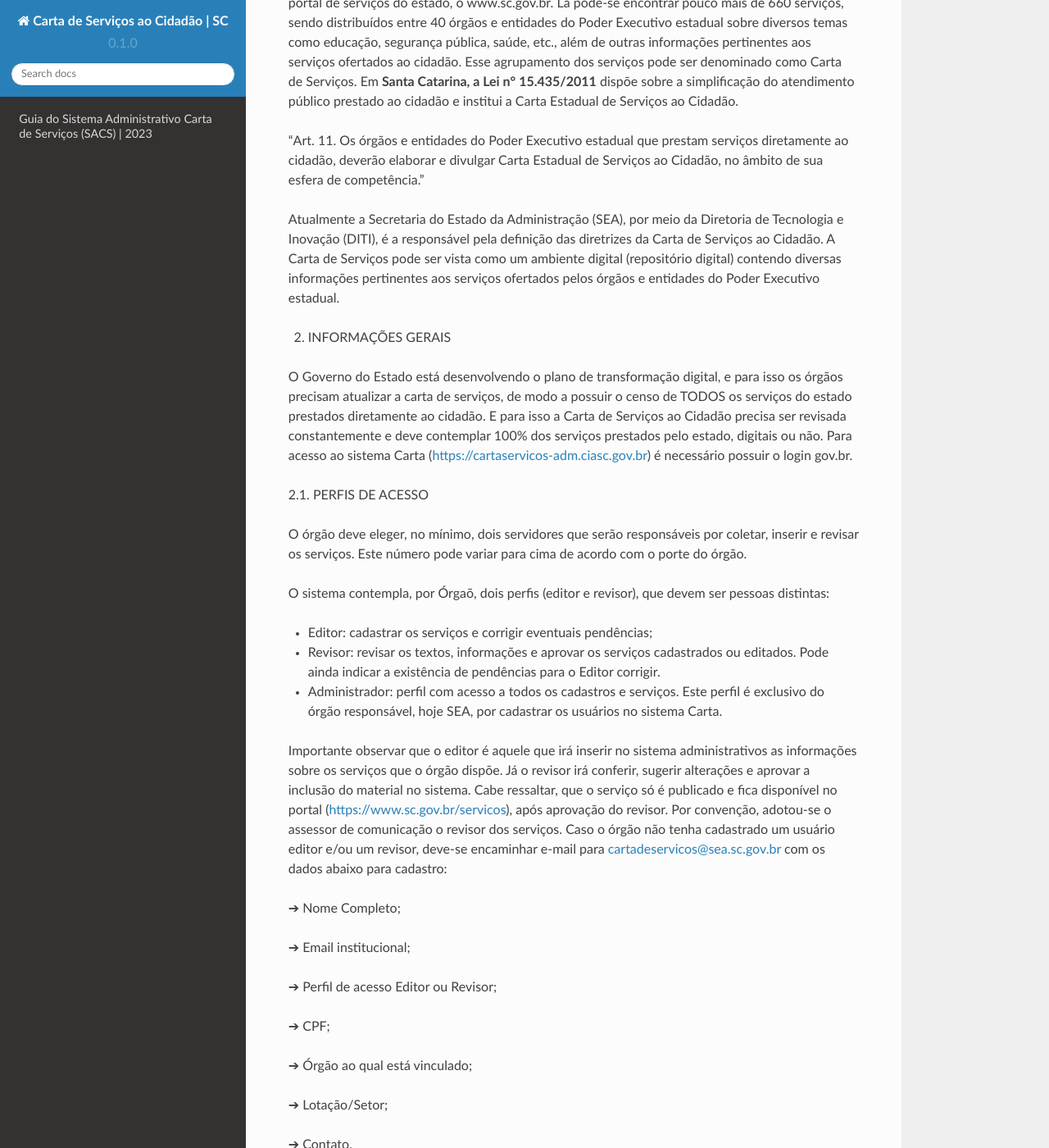
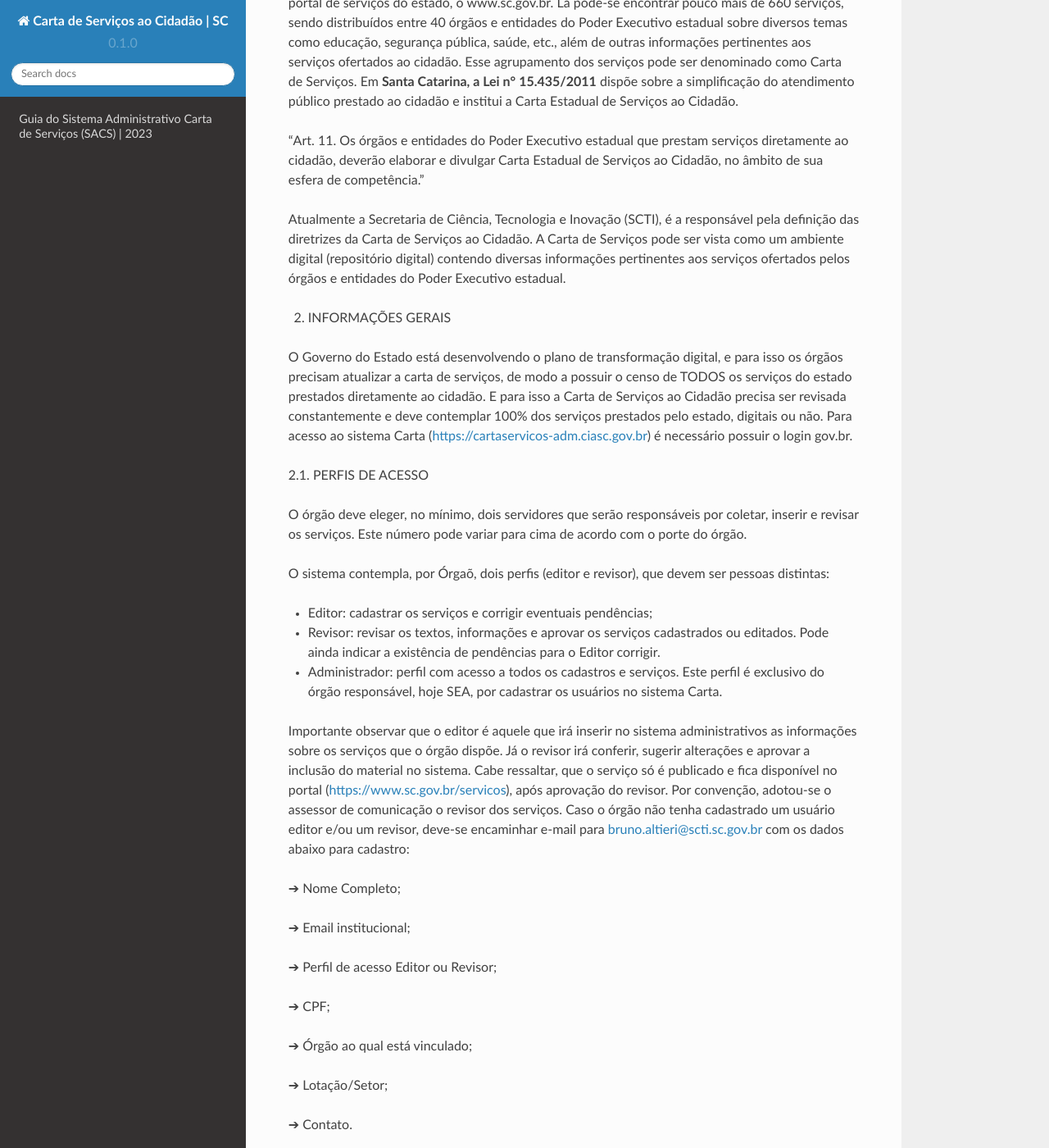
Before and after one commit to brunoaltieri/cartadeservicos, a Sphinx documentation site: the page built from docs/source/index.rst, in a window 1280 px wide and 1400 px high, scrolled down 517 px. Shown: the whole window at 82% size. Built offline with Sphinx 7.4.7 and the Read the Docs theme 2.0.0, drawn with Linux system fonts in a browser that asks for light colours.

Commit message:
Update index.rst

```diff
--- a/docs/source/index.rst
+++ b/docs/source/index.rst
@@ -10,7 +10,7 @@ Estes serviços estão atualmente disponíveis para serem consumidos pelo cidad
 
 “Art. 11. Os órgãos e entidades do Poder Executivo estadual que prestam serviços diretamente ao cidadão, deverão elaborar e divulgar Carta Estadual de Serviços ao Cidadão, no âmbito de sua esfera de competência.”
 
-Atualmente a Secretaria do Estado da Administração (SEA), por meio da Diretoria de Tecnologia e Inovação (DITI), é a responsável pela definição das diretrizes da Carta de Serviços ao Cidadão. A Carta de Serviços pode ser vista como um ambiente digital (repositório digital) contendo diversas informações pertinentes aos serviços ofertados pelos órgãos e entidades do Poder Executivo estadual.
+Atualmente a Secretaria de Ciência, Tecnologia e Inovação (SCTI), é a responsável pela definição das diretrizes da Carta de Serviços ao Cidadão. A Carta de Serviços pode ser vista como um ambiente digital (repositório digital) contendo diversas informações pertinentes aos serviços ofertados pelos órgãos e entidades do Poder Executivo estadual.
 
 2. INFORMAÇÕES GERAIS
 
@@ -31,7 +31,7 @@ O sistema contempla, por Órgaõ, dois perfis (editor e revisor), que devem ser
 Importante observar que o editor é aquele que irá inserir no sistema administrativos as informações sobre os serviços que o órgão dispõe. Já o revisor irá conferir, sugerir alterações e aprovar a inclusão do material no sistema.
 Cabe ressaltar, que o serviço só é publicado e fica disponível no portal (https://www.sc.gov.br/servicos), após aprovação do revisor.
 Por convenção, adotou-se o assessor de comunicação o revisor dos serviços.
-Caso o órgão não tenha cadastrado um usuário editor e/ou um revisor, deve-se encaminhar e-mail para cartadeservicos@sea.sc.gov.br com os dados abaixo para cadastro:
+Caso o órgão não tenha cadastrado um usuário editor e/ou um revisor, deve-se encaminhar e-mail para bruno.altieri@scti.sc.gov.br com os dados abaixo para cadastro:
 
 ➔ Nome Completo;
 
```
